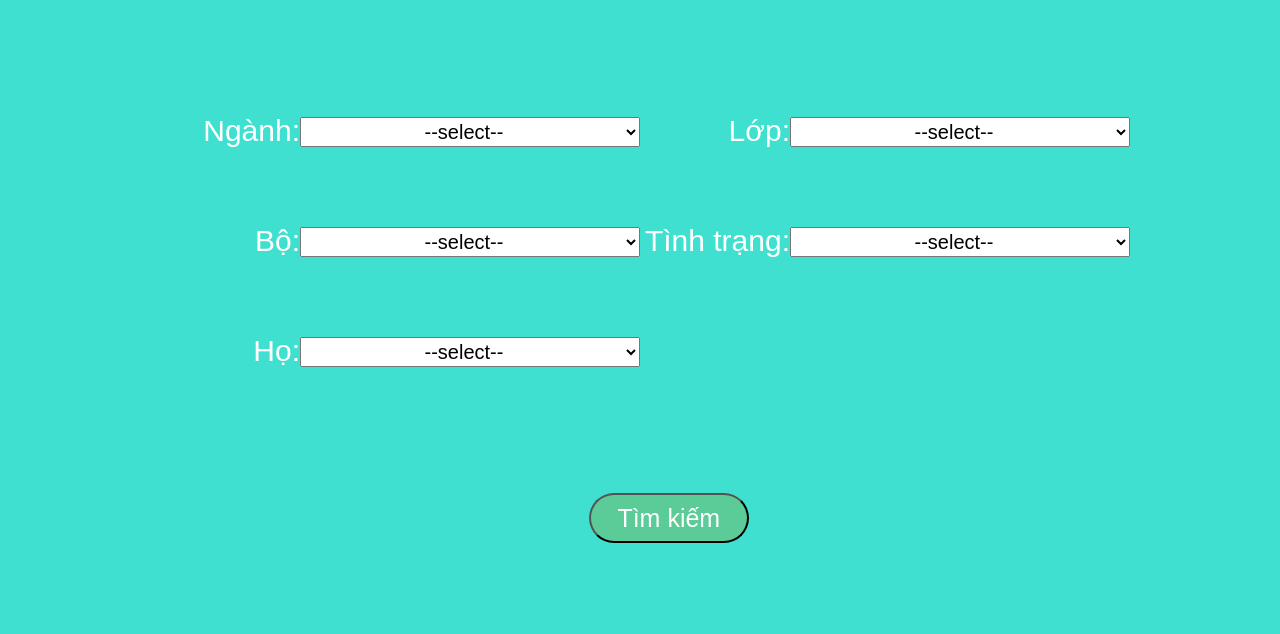
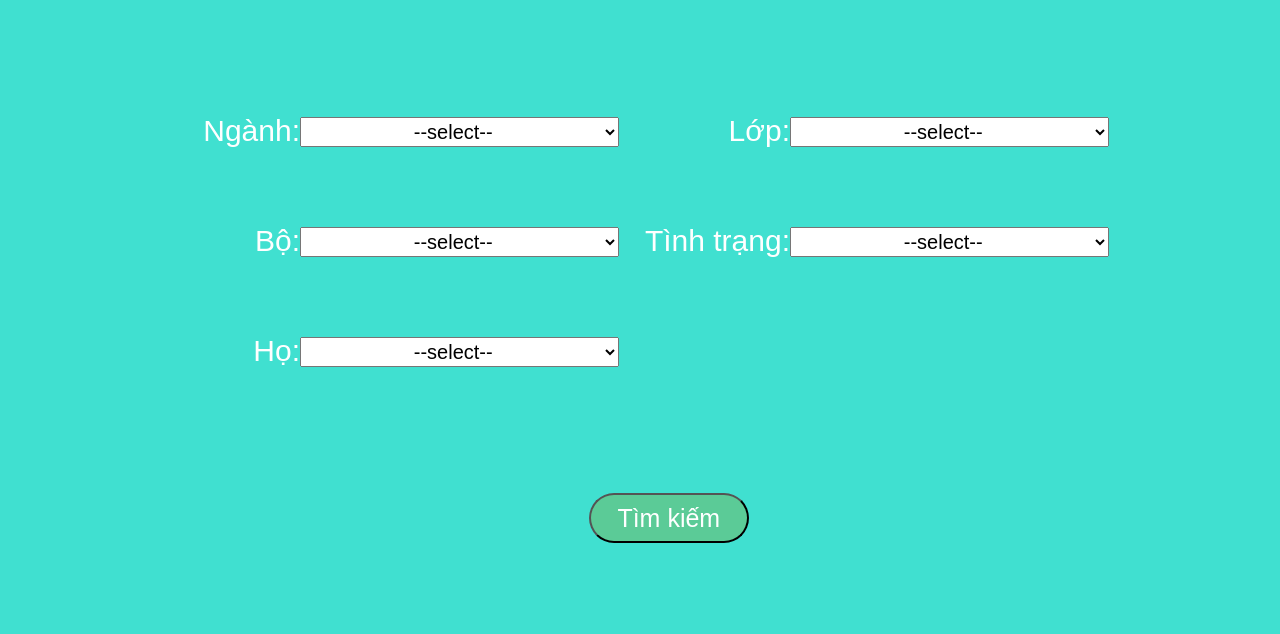
Before and after one commit to nhannguyen039/web-info-of-bird, a plain HTML site: page Search.html in a window 1280 px wide. Shown: the part 83-717 px from the top of the page. Drawn offline with Linux system fonts and the light colour scheme.

Commit message:
fix width

```diff
--- a/src/assets/css/main.css
+++ b/src/assets/css/main.css
@@ -162,9 +162,9 @@
 
 #search .search-group__input {
 	height: 30px;
-    flex: 1;
-	text-align: center;
-	font-size: 2rem;
+    width: 65%;
+    text-align: center;
+    font-size: 2rem;
 }
 
 #body .search__btn {
```
